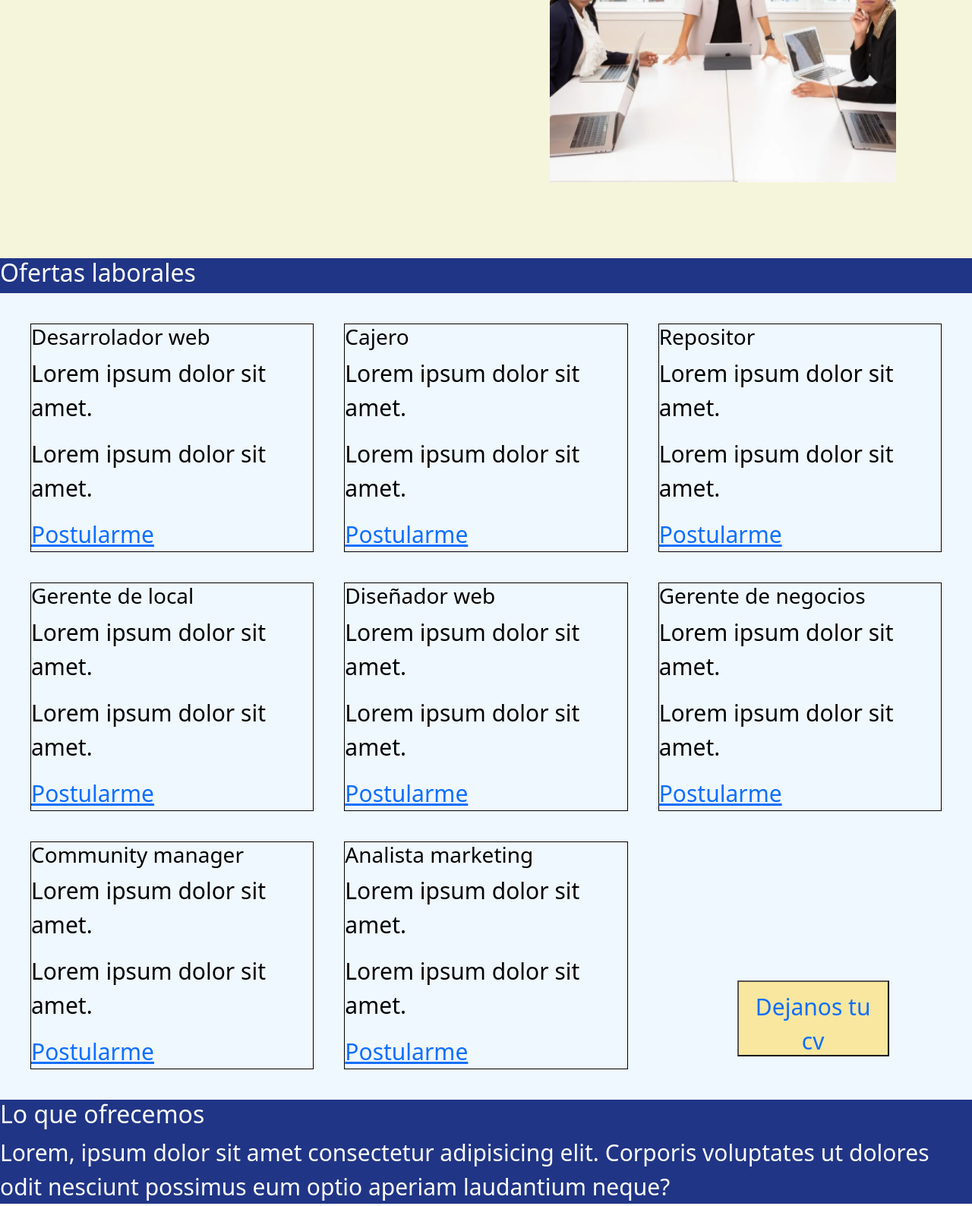
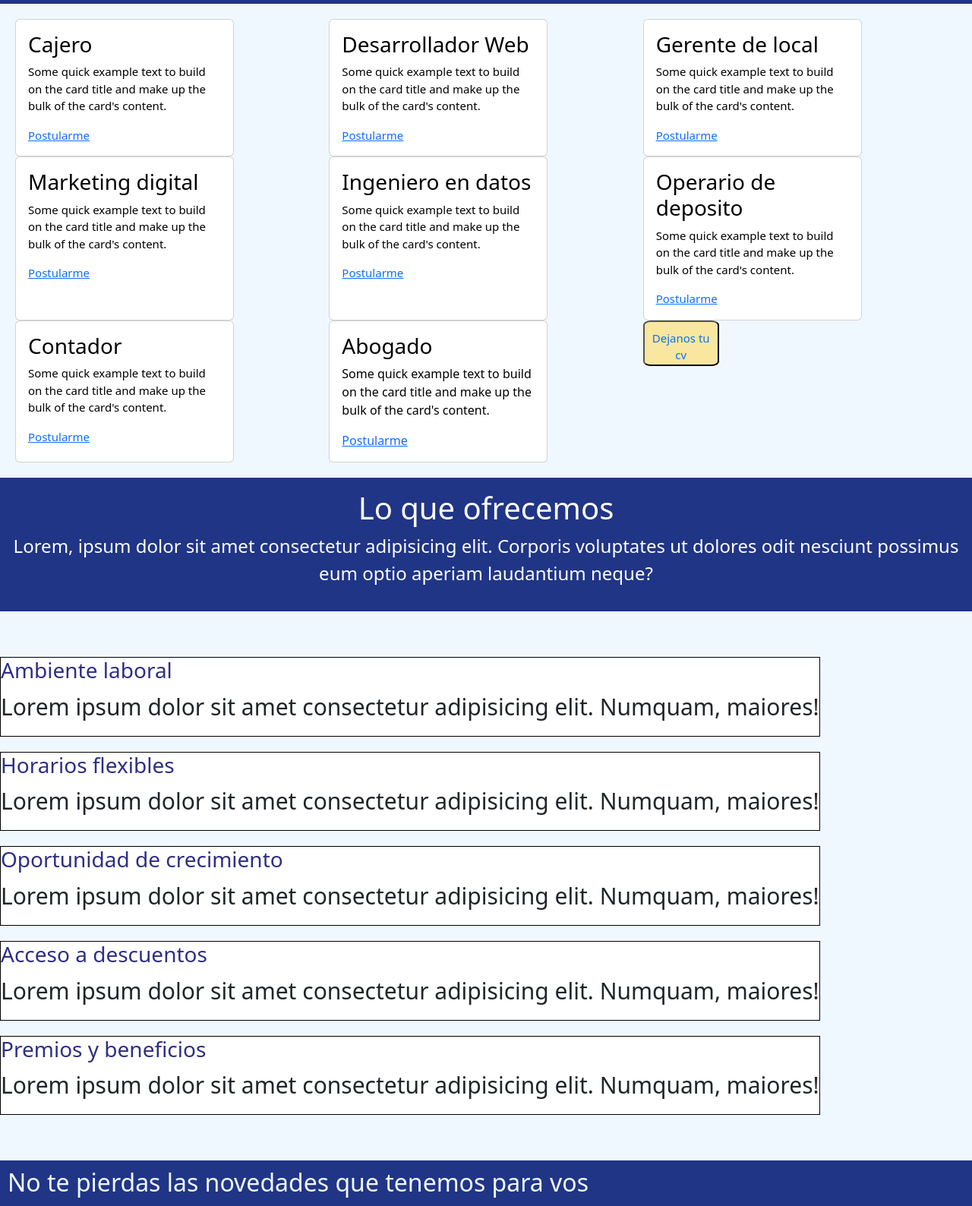
Before and after one commit to GastonSaavedra1996/Desarrollo, a website: page trabaja-con-nosotros.html in a window 1280 px wide. Shown: the part 621-2209 px from the top of the page at 76% size. Drawn offline with nearby package versions, Linux system fonts and the light colour scheme.

Commit message:
ultimos cambios

```diff
--- a/scss/pages/_nosotros.scss
+++ b/scss/pages/_nosotros.scss
@@ -73,7 +73,6 @@
 @media (min-width: 992px) {
   .nosotros {
     display: flex;
-        flex-direction: column;
     background-color: lightblue;
     width: 100%;
     & img {
--- a/scss/pages/_productos.scss
+++ b/scss/pages/_productos.scss
@@ -1,20 +1,5 @@
-.main-productos {
-  background-color: #203586;
-  padding: 25px;
-  width: 100%;
-  &-text {
-    color: white;
-    font-size: 30px;
-    padding: 30px;
-  }
-  &-img {
-    display: flex;
-    justify-content: space-around;
-  }
-  &-img img {
-    width: 200px;
-    height: 200px;
-  }
+.messi-text{
+  font-size: 8px;
 }
 .products {
   background-color: aliceblue;
@@ -25,7 +10,7 @@
   font-size: 20px;
   &-text {
     text-decoration: none;
-    color: gray;
+    color: #203586;
     padding: 10px;
   }
   &-text ul {
@@ -35,8 +20,6 @@
     justify-content: space-around;
     padding: 0px;
     font-size: 20px;
-  }
-  &-link {
     color: transparent;
   }
   &-text ul li a {
@@ -59,24 +42,6 @@
   }
 }
 @media (min-width: 992px) {
-  .main-productos {
-    background-color: #203586;
-    width: 100%;
-    height: 90vh;
-    &-text {
-      color: white;
-      font-size: 30px;
-      padding: 30px;
-    }
-    &-img {
-      display: flex;
-      justify-content: space-around;
-    }
-    &-img img {
-      width: 300px;
-      height: 300px;
-    }
-  }
   .products {
     background-color: aliceblue;
     display: flex;
@@ -86,7 +51,6 @@
     &-text {
       display: flex;
       flex-direction: column;
-      color: gray;
       padding: 30px;
     }
     &-text ul {
--- a/scss/pages/_trabaja-con-nosotros.scss
+++ b/scss/pages/_trabaja-con-nosotros.scss
@@ -17,10 +17,9 @@
 .open-positions {
   background-color: aliceblue;
   color: black;
-  font-size: 40px;
-  display: grid;
-  grid-template-columns: 1fr 1fr 1fr;
-  grid-row: 1fr 1fr 1fr;
+  display: flex;
+  flex-direction: row;
+  flex-wrap: wrap;
   padding: 20px;
 }
 .ofertaslaborales {
@@ -31,19 +30,13 @@
   color: white;
   background-color: #203586;
 }
-.trabajoss {
-  margin: 0%;
-  font-size: 15px;
-  border: 1px solid black;
-}
 .oferta-buttom {
   padding: 10px;
   background-color: #f9e79f;
   font-size: 10px;
   width: 80px;
   height: 50px;
-  margin-top: 40%;
-  margin-left: 30%;
+  border-radius: 10%;
 }
 .oferta-buttom a {
   text-decoration: none;
@@ -55,48 +48,46 @@
 }
 .beneficios-all {
   color: rgb(46, 46, 134);
-  background-color: lightcyan;
-  font-size: 15px;
+  background-color: aliceblue;
+  font-size: 10px;
   padding: 50px 0px;
-  display: grid;
-  grid-template-columns: 1fr 1fr;
-  grid-template-rows: 1fr 1fr;
+display: flex;
+flex-direction: column;
 }
 .beneficioss {
   border: 1px solid black;
   margin: 10px 0;
+  background-color: white;
 }
 @media (min-width: 992px) {
   .main-trabaja {
-    padding: 270px 100px 100px 30px;
-    font-size: 40px;
+    font-size: 16px;
     display: flex;
-    flex-direction: row;
+    flex-direction: column;
     background-color: beige;
     align-items: flex-start;
-    & img {
-      width: 500px;
-      height: 500px;
-    }
     & h2 {
       color: #203586;
     }
   }
+  .img-company{
+  display: grid;
+  grid-template-columns: 1fr 1fr 1fr;
+  width: 100%;
+  padding-bottom: 20px;
+  }
   .open-positions {
     background-color: aliceblue;
-    color: black;
     display: grid;
     grid-template-columns: 1fr 1fr 1fr;
     grid-row: 1fr 1fr 1fr;
-    width: 100%;
-    align-items: center;
-    align-content: center;
     padding: 20px;
   }
   .ofertaslaborales {
-    font-size: 30px;
     color: white;
     background-color: #203586;
+    display: flex;
+    flex-direction: column;
   }
   .trabajoss {
     border: 1px solid black;
@@ -106,9 +97,9 @@
   .oferta-buttom {
     padding: 10px;
     background-color: #f9e79f;
-    font-size: 30px;
-    width: 200px;
-    height: 100px;
+    font-size: 15px;
+    width: 100px;
+    height: 60px;
   }
   .oferta-buttom a {
     text-decoration: none;
@@ -120,7 +111,7 @@
   }
   .beneficios-all {
     color: rgb(46, 46, 134);
-    background-color: lightcyan;
+    background-color: aliceblue;
     font-size: 30px;
     display: flex;
     flex-wrap: wrap;
@@ -131,5 +122,6 @@
   .beneficioss {
     border: 1px solid black;
     margin: 10px 0;
+    background-color: white;
   }
 }
--- a/trabaja-con-nosotros.html
+++ b/trabaja-con-nosotros.html
@@ -77,71 +77,83 @@
           similique?
         </p>
       </div>
-      <img src="./img/company 3.png" alt="trabaja-con-nosotros1" />
+      <div class="img-company">
+      <img class="img-fluid" src="./img/company 3.png" alt="trabaja-con-nosotros1">
+      <img class="img-fluid" src="./img/company 2.png" alt="trabaja-con.nosotros2">
+      <img class="img-fluid" src="./img/company 1.png" alt="trabaja-con-nosotros3">
+      </div>
     </main>
         <!-- Fin menu principal -->
     <!-- Oferta laborales -->
-    <section class="ofertaslaborales">
-      <h2>Ofertas laborales</h2>
+    <section class="ofertaslaborales ">
+      <h2 class="p-3">Ofertas laborales</h2>
       <div class="open-positions">
-      <div class="trabajoss">
-        <h3>Desarrolador web</h3>
-        <p>Lorem ipsum dolor sit amet.</p>
-        <p>Lorem ipsum dolor sit amet.</p>
-        <a href="#desarrollador web">Postularme</a>
+        <div class="card" style="width: 18rem;">
+          <div class="card-body">
+            <h5 class="card-title fs-3">Cajero</h5>
+            <p class="card-text">Some quick example text to build on the card title and make up the bulk of the card's content.</p>
+            <a href="#" class="card-link">Postularme</a>
           </div>
-      <div class="trabajoss">
-        <h3>Cajero</h3>
-        <p>Lorem ipsum dolor sit amet.</p>
-        <p>Lorem ipsum dolor sit amet.</p>
-        <a href="#cajero">Postularme</a>
         </div>
-      <div class="trabajoss">
-        <h3>Repositor</h3>
-        <p>Lorem ipsum dolor sit amet.</p>
-        <p>Lorem ipsum dolor sit amet.</p>
-        <a href="#repositor">Postularme</a>
+        <div class="card" style="width: 18rem;">
+          <div class="card-body ">
+            <h5 class="card-title fs-3">Desarrollador Web</h5>
+            <p class="card-text text">Some quick example text to build on the card title and make up the bulk of the card's content.</p>
+            <a href="#" class="card-link">Postularme</a>
           </div>
-      <div class="trabajoss">
-        <h3>Gerente de local</h3>
-        <p>Lorem ipsum dolor sit amet.</p>
-        <p>Lorem ipsum dolor sit amet.</p>
-        <a href="#gerente de local">Postularme</a>
         </div>
-      <div class="trabajoss">
-        <h3>Diseñador web</h3>
-        <p>Lorem ipsum dolor sit amet.</p>
-        <p>Lorem ipsum dolor sit amet.</p>
-        <a href="#disenador web">Postularme</a>
+        <div class="card" style="width: 18rem;">
+          <div class="card-body">
+            <h5 class="card-title fs-3">Gerente de local</h5>
+            <p class="card-text">Some quick example text to build on the card title and make up the bulk of the card's content.</p>
+            <a href="#" class="card-link">Postularme</a>
           </div>
-      <div class="trabajoss">
-        <h3>Gerente de negocios</h3>
-        <p>Lorem ipsum dolor sit amet.</p>
-        <p>Lorem ipsum dolor sit amet.</p>
-        <a href="#gerente de negocios">Postularme</a>
         </div>
-      <div class="trabajoss">
-        <h3>Community manager</h3>
-        <p>Lorem ipsum dolor sit amet.</p>
-        <p>Lorem ipsum dolor sit amet.</p>
-        <a href="#community manager">Postularme</a>
+        <div class="card" style="width: 18rem;">
+          <div class="card-body">
+            <h5 class="card-title fs-3">Marketing digital</h5>
+            <p class="card-text">Some quick example text to build on the card title and make up the bulk of the card's content.</p>
+            <a href="#" class="card-link">Postularme</a>
           </div>
-      <div class="trabajoss">
-        <h3>Analista marketing </h3>
-        <p>Lorem ipsum dolor sit amet.</p>
-        <p>Lorem ipsum dolor sit amet.</p>
-        <a href="#analista marketing digital">Postularme</a>
+        </div>
+        <div class="card" style="width: 18rem;">
+          <div class="card-body">
+            <h5 class="card-title fs-3">Ingeniero en datos</h5>
+            <p class="card-text">Some quick example text to build on the card title and make up the bulk of the card's content.</p>
+            <a href="#" class="card-link">Postularme</a>
+          </div>
+        </div>
+        <div class="card" style="width: 18rem;">
+          <div class="card-body">
+            <h5 class="card-title fs-3">Operario de deposito</h5>
+            <p class="card-text">Some quick example text to build on the card title and make up the bulk of the card's content.</p>
+            <a href="#" class="card-link">Postularme</a>
+          </div>
+        </div>
+        <div class="card" style="width: 18rem;">
+          <div class="card-body">
+            <h5 class="card-title fs-3">Contador</h5>
+            <p class="card-text">Some quick example text to build on the card title and make up the bulk of the card's content.</p>
+            <a href="#" class="card-link">Postularme</a>
+          </div>
+        </div>
+        <div class="card" style="width: 18rem;">
+          <div class="card-body fs-6">
+            <h5 class="card-title fs-3">Abogado</h5>
+            <p class="card-text">Some quick example text to build on the card title and make up the bulk of the card's content.</p>
+            <a href="#" class="card-link">Postularme</a>
+          </div>
         </div>
       <button class="oferta-buttom"><a href="curriculim">Dejanos tu cv</a></button>
     </section>
     <!-- Fin de ofertas laborales -->
     <!-- Beneficios -->
     <section>
-      <div class="beneficios-text">
-        <h2>
+      <div class="beneficios-text text-center p-3">
+        <h2 class=" fs-1">
         Lo que ofrecemos
         </h2>
-        <p class="beneficios-paragraph">
+        <p class="beneficios-paragraph fs-4">
           Lorem, ipsum dolor sit amet consectetur adipisicing elit. Corporis
           voluptates ut dolores odit nesciunt possimus eum optio aperiam
           laudantium neque?
@@ -150,35 +162,35 @@
         <div class="beneficios-all">
         <div class="beneficioss">
           <h3>Ambiente laboral</h3>
-          <p>
+          <p class="text-dark">
             Lorem ipsum dolor sit amet consectetur adipisicing elit. Numquam,
             maiores!
           </p>
         </div>
         <div class="beneficioss">
           <h3>Horarios flexibles</h3>
-          <p>
+          <p class="text-dark">
             Lorem ipsum dolor sit amet consectetur adipisicing elit. Numquam,
             maiores!
           </p>
         </div>
         <div class="beneficioss">
           <h3>Oportunidad de crecimiento</h3>
-          <p>
+          <p class="text-dark">
             Lorem ipsum dolor sit amet consectetur adipisicing elit. Numquam,
             maiores!
           </p>
         </div>
         <div class="beneficioss">
           <h3>Acceso a descuentos</h3>
-          <p>
+          <p class="text-dark">
             Lorem ipsum dolor sit amet consectetur adipisicing elit. Numquam,
             maiores!
           </p>
         </div>
         <div class="beneficioss">
           <h3>Premios y beneficios</h3>
-          <p>
+          <p class="text-dark">
             Lorem ipsum dolor sit amet consectetur adipisicing elit. Numquam,
             maiores!
           </p>
```
Also changed, not shown: nosotros.html (+1 -1 lines), productos.html (+36 -22 lines), css/style.css, img/messi-suplente.jpg (added), img/messi.jpg. Lines whose indentation alone changed are shown as unchanged.
